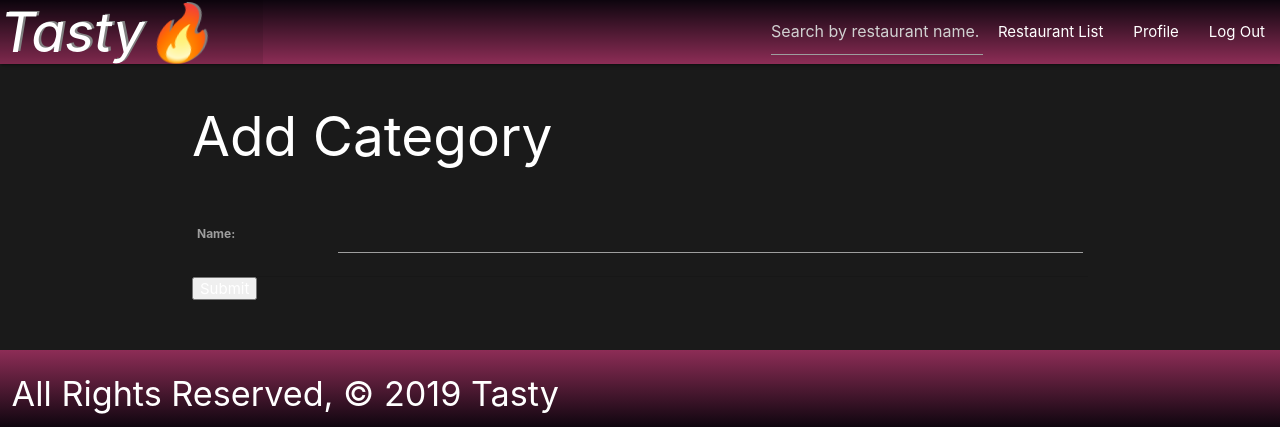
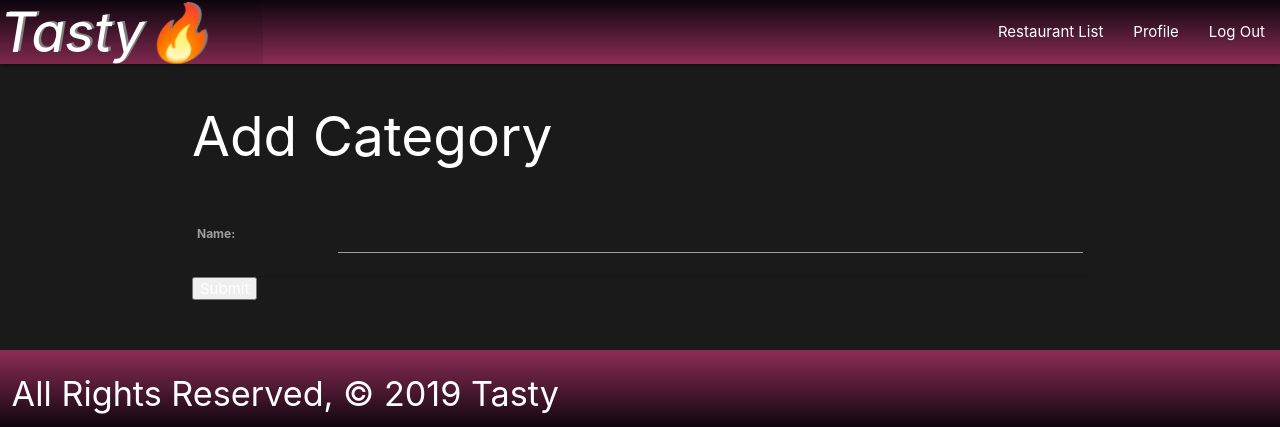
Before and after one commit to tvilla0000/Tasty, a Django app: page /category/1/create/ in a window 1280 px wide. Shown: the top 427 px of the page. Run offline with Django 3.2, Linux system fonts and the light colour scheme; the visitor is signed in with stand-in values (Sample User, id 1).

Commit message:
update templates

```diff
--- a/main/templates/main/base.html
+++ b/main/templates/main/base.html
@@ -25,10 +25,7 @@
         </ul>
 
         <ul class="right">
-            <li><form method="get" action="{% url 'search' %}" id="search-form">
-                {% csrf_token %}
-              <input type="search" name="content" placeholder="Search by restaurant name..." required style="color: white;width: 212px">
-            </form></li>
+
             <li><a href="{% url 'restaurant_list' %}">Restaurant List</a></li>
             {% if user.is_authenticated %}
             <li><a href="{% url 'profile' user.id %}">Profile</a></li>
```
